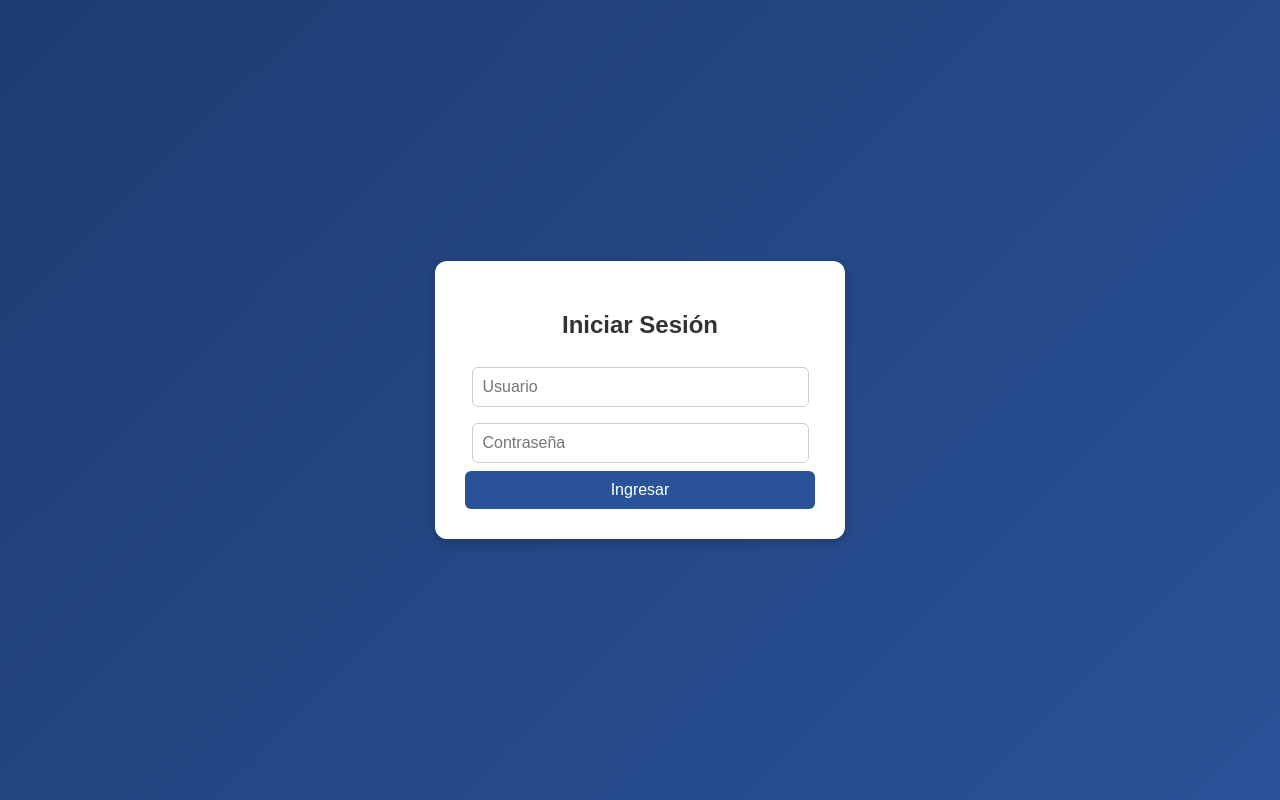
After one commit to aphics/plate_detection, a Django app: page /login/ in a window 1280 px wide. The commit adds this page. Run offline with Django 5.2, Linux system fonts and the light colour scheme.

Commit message:
en español y con funcionalidad de login

```diff
--- a/home/static/js/demo/chart-area-demo.js
+++ b/home/static/js/demo/chart-area-demo.js
@@ -32,7 +32,7 @@ var ctx = document.getElementById("myAreaChart");
 var myLineChart = new Chart(ctx, {
   type: 'line',
   data: {
-    labels: ["Jan", "Feb", "Mar", "Apr", "May", "Jun", "Jul", "Aug", "Sep", "Oct", "Nov", "Dec"],
+    labels: ["Ene", "Feb", "Mar", "Abr", "May", "Jun", "Jul", "Ago", "Sep", "Oct", "Nov", "Dic"],
     datasets: [{
       label: "Earnings",
       lineTension: 0.3,
--- a/home/templates/entry.html
+++ b/home/templates/entry.html
@@ -1,4 +1,4 @@
-{% extends 'base.html' %} {% block title %}+ Entry - PLATE REG{% endblock %}
+{% extends 'base.html' %} {% block title %}Entrada - {{ APP_TITLE }}{% endblock %}
 
 {% block content %}
 <!-- Page Heading -->
--- a/home/templates/exit.html
+++ b/home/templates/exit.html
@@ -1,4 +1,4 @@
-{% extends 'base.html' %} {% block title %}+ Entry - PLATE REG{% endblock %}
+{% extends 'base.html' %} {% block title %}Salida - {{ APP_TITLE }}{% endblock %}
 
 {% block content %}
 <!-- Page Heading -->
--- /dev/null
+++ b/home/templates/login.html
@@ -0,0 +1,88 @@
+<!DOCTYPE html>
+<html lang="es">
+<head>
+    <meta charset="UTF-8">
+    <meta name="viewport" content="width=device-width, initial-scale=1.0">
+    <title>Iniciar Sesión</title>
+    <style>
+        /* Fondo con degradado azul */
+        body {
+            margin: 0;
+            padding: 0;
+            display: flex;
+            justify-content: center;
+            align-items: center;
+            height: 100vh;
+            background: linear-gradient(135deg, #1e3c72, #2a5298);
+            font-family: Arial, sans-serif;
+        }
+
+        /* Contenedor del formulario */
+        .login-container {
+            background: white;
+            padding: 30px;
+            border-radius: 12px;
+            box-shadow: 0px 4px 10px rgba(0, 0, 0, 0.2);
+            text-align: center;
+            width: 350px;
+        }
+
+        h2 {
+            margin-bottom: 20px;
+            color: #333;
+        }
+
+        /* Estilos de los inputs */
+        input {
+            width: 90%;
+            padding: 10px;
+            margin: 8px 0;
+            border: 1px solid #ccc;
+            border-radius: 6px;
+            font-size: 16px;
+        }
+
+        /* Botón estilizado */
+        button {
+            width: 100%;
+            padding: 10px;
+            background: #2a5298;
+            color: white;
+            border: none;
+            border-radius: 6px;
+            font-size: 16px;
+            cursor: pointer;
+            transition: background 0.3s ease;
+        }
+
+        button:hover {
+            background: #1e3c72;
+        }
+
+        /* Mensajes de error */
+        .error-message {
+            color: red;
+            font-size: 14px;
+            margin-bottom: 10px;
+        }
+    </style>
+</head>
+<body>
+    <div class="login-container">
+        <h2>Iniciar Sesión</h2>
+
+        {% if messages %}
+            {% for message in messages %}
+                <p class="error-message">{{ message }}</p>
+            {% endfor %}
+        {% endif %}
+
+        <form method="POST">
+            {% csrf_token %}
+            <input type="text" name="username" placeholder="Usuario" required>
+            <input type="password" name="password" placeholder="Contraseña" required>
+            <button type="submit">Ingresar</button>
+        </form>
+    </div>
+</body>
+</html>
--- a/home/views.py
+++ b/home/views.py
@@ -3,22 +3,44 @@ from django.contrib.auth.models import User
 # Create your views here.
 from django.shortcuts import redirect, render
 
+from django.contrib import messages
+from django.contrib.auth import authenticate, login, logout
+from django.contrib.auth.decorators import login_required
 
+
+@login_required
 def home(request):
     return render(request, "dashboard.html")
 
 
+@login_required
 def entry(request):
     return render(request, "entry.html")
 
 
+@login_required
 def exit(request):
     return render(request, "exit.html")
 
 
-def users(request):
-    return render(request, "users.html")
+def login_view(request):
+    if request.user.is_authenticated:
+        return redirect("/")
+    if request.method == "POST":
+        username = request.POST["username"]
+        password = request.POST["password"]
+        user = authenticate(request, username=username, password=password)
+
+        if user is not None:
+            login(request, user)
+            return redirect("/")
+        else:
+            messages.error(request, "Usuario o contraseña incorrectos")
+
+    return render(request, "login.html")
 
 
-def plates(request):
-    return render(request, "plates.html")
+@login_required
+def logout_view(request):
+    logout(request)
+    return redirect("/login")
--- /dev/null
+++ b/plate_recognition/context_processors.py
@@ -0,0 +1,5 @@
+from django.conf import settings
+
+
+def app_title(request):
+    return {"APP_TITLE": settings.APP_TITLE}
--- a/plate_recognition/settings.py
+++ b/plate_recognition/settings.py
@@ -65,6 +65,7 @@ TEMPLATES = [
                 "django.template.context_processors.request",
                 "django.contrib.auth.context_processors.auth",
                 "django.contrib.messages.context_processors.messages",
+                "plate_recognition.context_processors.app_title",
             ],
         },
     },
@@ -127,3 +128,7 @@ STATICFILES_DIRS = [
 # https://docs.djangoproject.com/en/5.1/ref/settings/#default-auto-field
 
 DEFAULT_AUTO_FIELD = "django.db.models.BigAutoField"
+
+LOGIN_URL = "/login"
+
+APP_TITLE = "PlacaID"
--- a/plate_recognition/urls.py
+++ b/plate_recognition/urls.py
@@ -22,11 +22,12 @@ from django.urls import include, path
 
 from home import views
 
+
 urlpatterns = [
     path("admin/", admin.site.urls),
     path("", views.home, name="home"),
     path("entry", views.entry, name="entry"),
     path("exit", views.exit, name="exit"),
-    path("users", views.users, name="users"),
-    path("plates", views.plates, name="plates"),
+    path("login/", views.login_view, name="login"),
+    path("logout/", views.logout_view, name="logout"),
 ]
```
Also changed, not shown: home/templates/base.html (+12 -51 lines), home/templates/dashboard.html (+29 -7 lines), home/templates/plates.html (deleted, +0 -25 lines), home/templates/users.html (deleted, +0 -25 lines).
